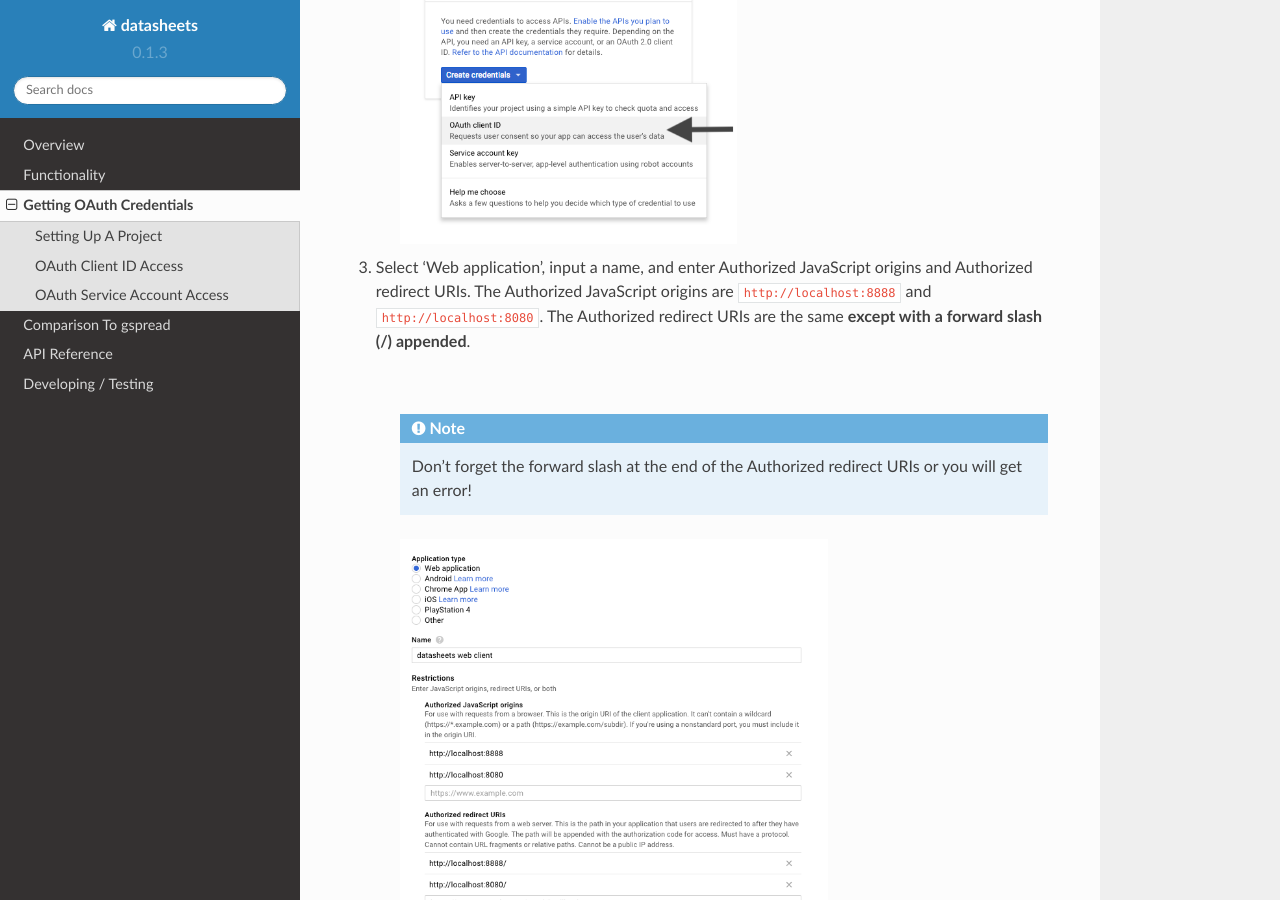
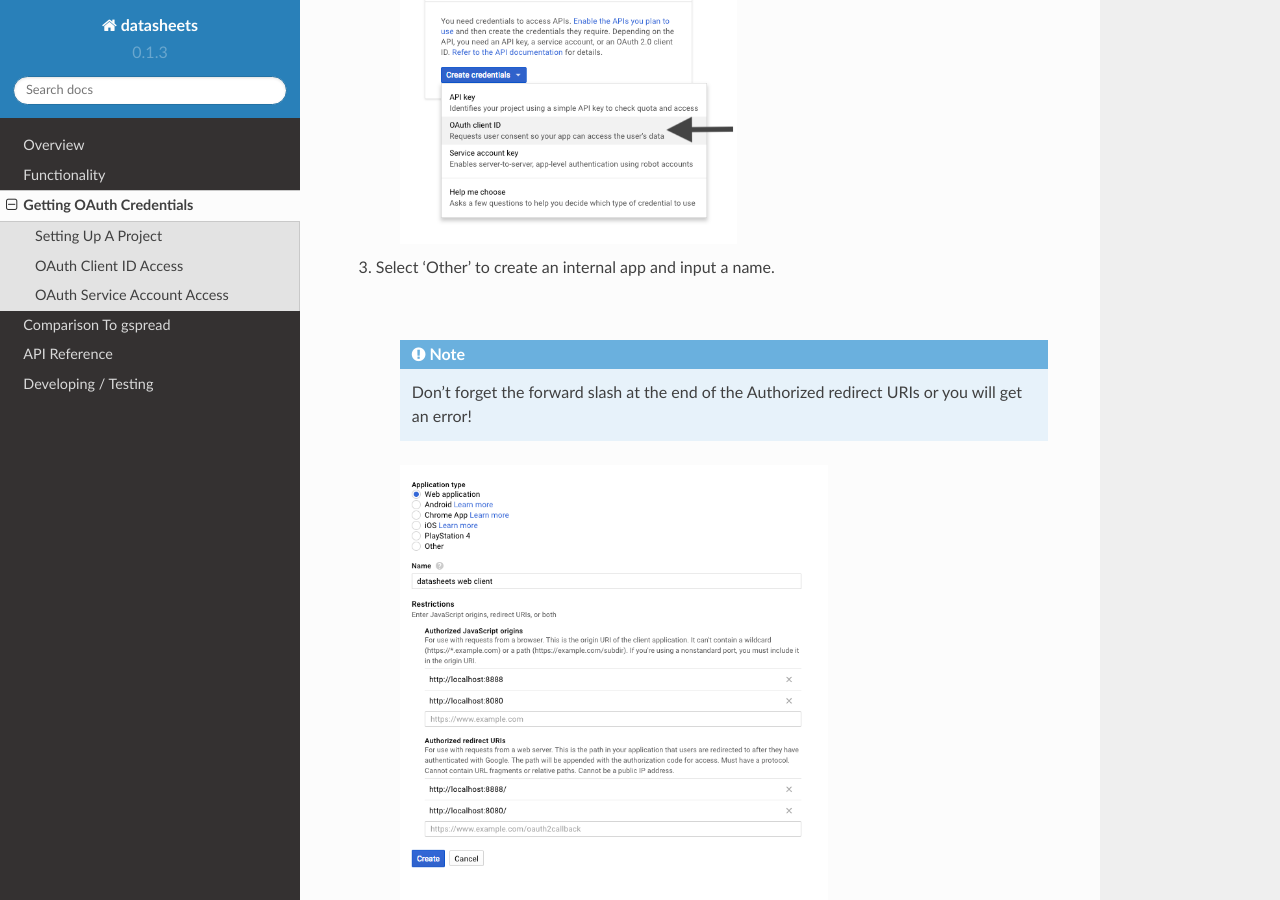
Before and after one commit to Squarespace/datasheets, a Sphinx documentation site: the page built from docs/getting_oauth_credentials.rst, in a window 1280 px wide and 900 px high, scrolled down 2890 px. Built offline with Sphinx 7.4.7 and the Read the Docs theme 2.0.0, drawn with Linux system fonts in a browser that asks for light colours.

```diff
--- a/README.rst
+++ b/README.rst
@@ -14,11 +14,12 @@
 
 datasheets is a library for interfacing with Google Sheets, including reading data from, writing
 data to, and modifying the formatting of Google Sheets. It is built on top of Google's
-`google-api-python-client`_ and `oauth2client`_ libraries using the `Google Drive v3`_ and
+`google-api-python-client`_, `google_auth`_, and `_google_auth_oauthlib`_ libraries using the `Google Drive v3`_ and
 `Google Sheets v4`_ REST APIs.
 
 .. _google-api-python-client: https://github.com/google/google-api-python-client
-.. _oauth2client: https://github.com/google/oauth2client
+.. _google_auth: https://github.com/GoogleCloudPlatform/google-auth-library-python
+.. _google_auth_oauthlib https://github.com/GoogleCloudPlatform/google-auth-library-python-oauthlib
 .. _Google Drive v3: https://developers.google.com/drive/v3/reference/
 .. _Google Sheets v4: https://developers.google.com/sheets/reference/rest/
 
--- a/docs/getting_oauth_credentials.rst
+++ b/docs/getting_oauth_credentials.rst
@@ -67,10 +67,7 @@
     .. image:: images/create_oauth_client_id_button.png
         :scale: 65%
 
-3. Select 'Web application', input a name, and enter Authorized JavaScript origins and Authorized
-   redirect URIs. The Authorized JavaScript origins are ``http://localhost:8888`` and
-   ``http://localhost:8080``. The Authorized redirect URIs are the same **except with a forward
-   slash (/) appended**.
+3. Select 'Other' to create an internal app and  input a name.
 
     |
 
```
Also changed, not shown: 3 other files.
